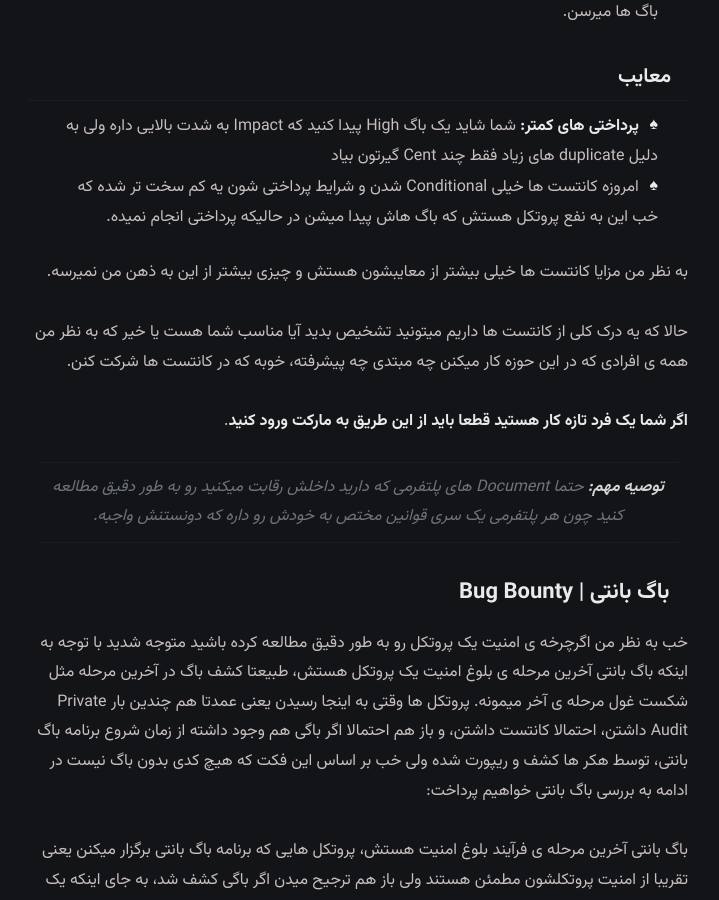
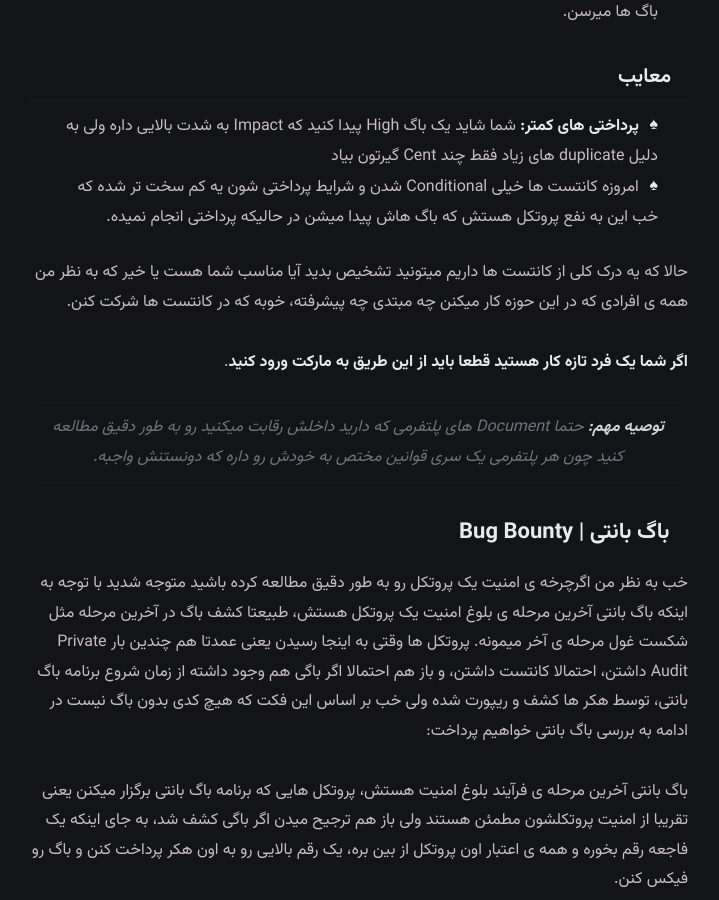
Before and after one commit to persianweb3sec/persianweb3sec.github.io, a Jekyll site: the page built from src/_posts/BugBountyOrContest/2027-07-18-BugBountyOrContest.md, in a window 1280 px wide and 900 px high, scrolled down 3466 px. Shown: the whole window, without its empty margins (282-1001 px from the left). Built offline with Jekyll 4.4.1, drawn with Linux system fonts in a browser that asks for light colours.

Commit message:
Update 2027-07-18-BugBountyOrContest.md

```diff
--- a/src/_posts/BugBountyOrContest/2027-07-18-BugBountyOrContest.md
+++ b/src/_posts/BugBountyOrContest/2027-07-18-BugBountyOrContest.md
@@ -60,8 +60,6 @@ image: ""
 - **پرداختی های کمتر:** شما شاید یک باگ High پیدا کنید که Impact به شدت بالایی داره ولی به دلیل duplicate های زیاد فقط چند Cent گیرتون بیاد
 - امروزه کانتست ها خیلی Conditional شدن و شرایط پرداختی شون یه کم سخت تر شده که خب این به نفع پروتکل هستش که باگ هاش پیدا میشن در حالیکه پرداختی انجام نمیده.
 
-به نظر من مزایا کانتست ها خیلی بیشتر از معایبشون هستش و چیزی بیشتر از این به ذهن من نمیرسه.
-
 حالا که یه درک کلی از کانتست ها داریم میتونید تشخیص بدید آیا مناسب شما هست یا خیر که به نظر من همه ی افرادی که در این حوزه کار میکنن چه مبتدی چه پیشرفته، خوبه که در کانتست ها شرکت کنن.
 
 **اگر شما یک فرد تازه کار هستید قطعا باید از این طریق به مارکت ورود کنید**.
```
